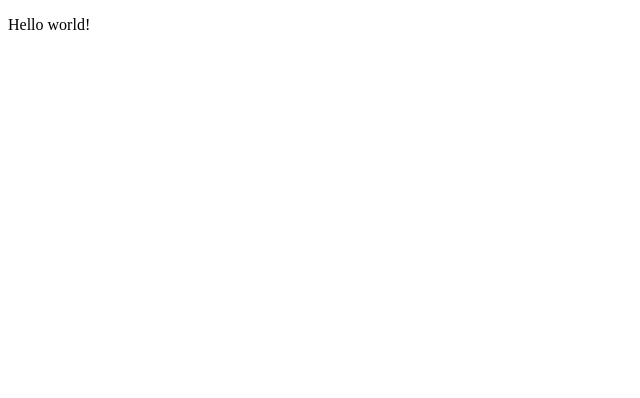
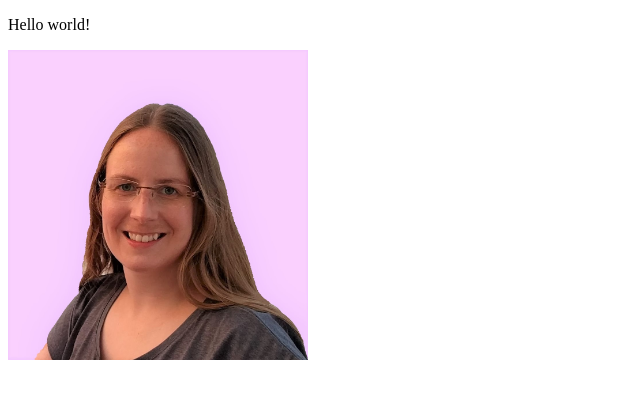
Before and after one commit to DisneyAlba/static-html-website, a plain HTML site: page index.html in a window 1280 px wide. Shown: the whole page, without its empty margins (0-640 px from the left). Drawn offline with Linux system fonts and the light colour scheme.

Commit message:
Foto toegevoegd

```diff
--- a/index.html
+++ b/index.html
@@ -6,5 +6,6 @@
     </head>
     <body>
         <p>Hello world!</p>
+        <img src="images/cv foto.jpg" width="300" alt="Portretfoto van Susanne Brown">
     </body>
 </html>
```
Also changed, not shown: images/cv foto.jpg (added).
